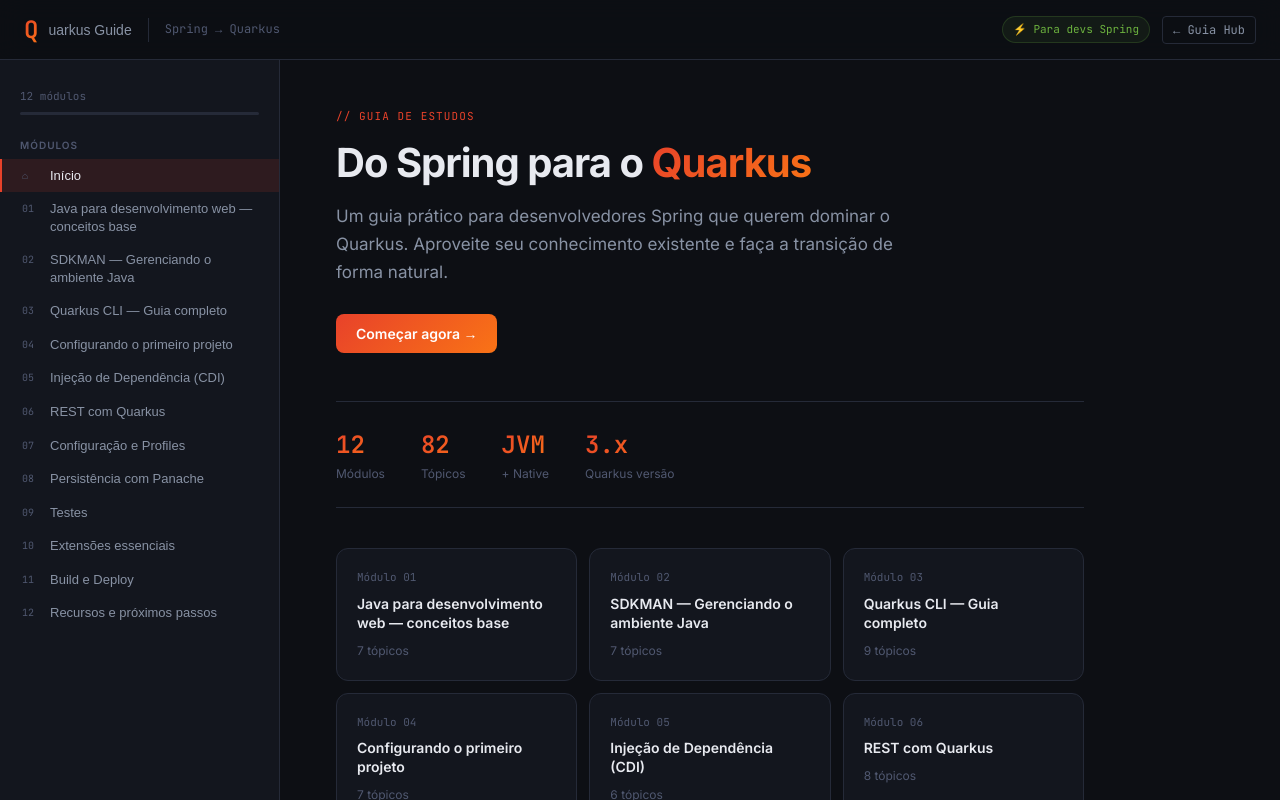
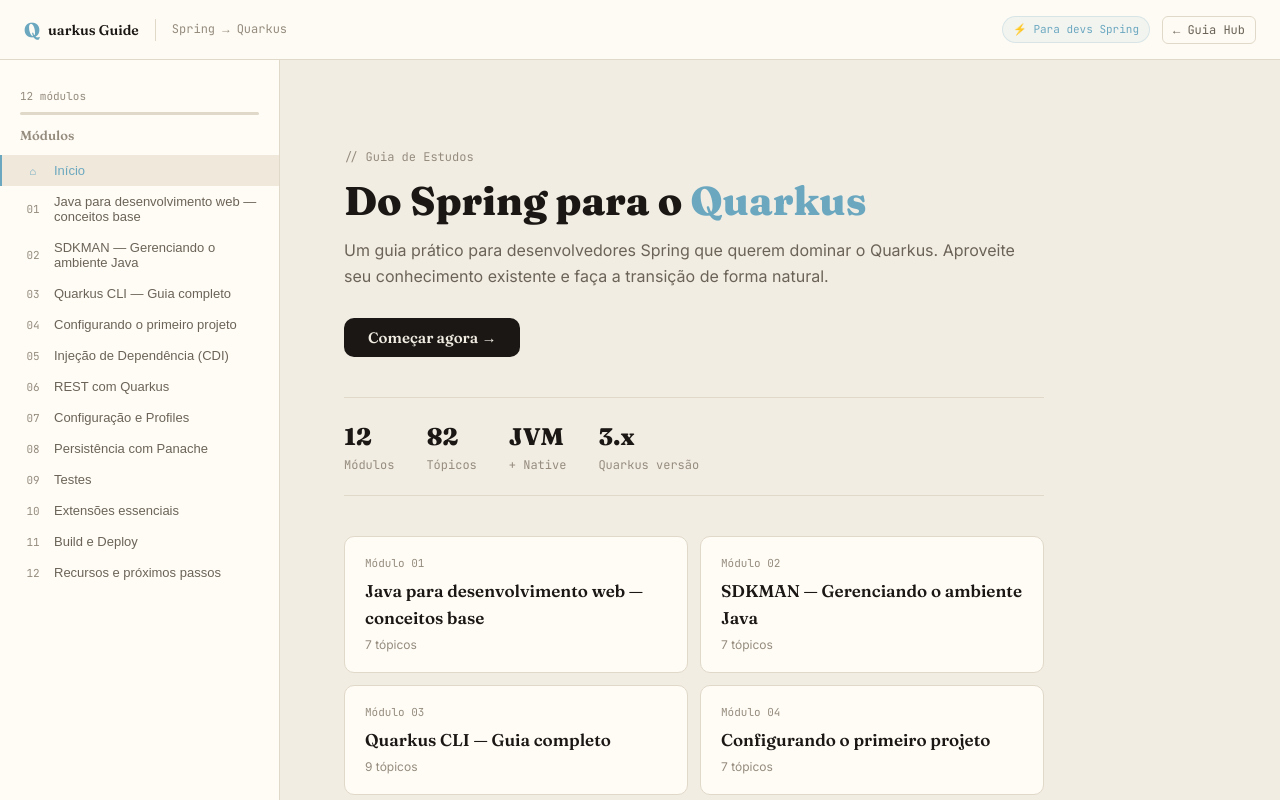
Before and after one commit to huser0/quarkus-study-guide-for-team, a React (Vite) app: page / in a window 1280 px wide. Shown: the top 800 px of the page. Built offline with nearby package versions, Linux system fonts and the light colour scheme.

Commit message:
feat: apply portfolio warm/cream aesthetic

```diff
--- a/src/index.css
+++ b/src/index.css
@@ -1,29 +1,29 @@
-@import url('https://fonts.googleapis.com/css2?family=JetBrains+Mono:wght@400;500;600&family=Inter:wght@300;400;500;600;700&display=swap');
+@import url('https://fonts.googleapis.com/css2?family=Fraunces:ital,opsz,wght@0,9..144,400;0,9..144,600;0,9..144,800;1,9..144,400&family=Inter:wght@300;400;500;600&family=JetBrains+Mono:wght@400;500&display=swap');
 
 :root {
-  --bg-base: #0d0f14;
-  --bg-surface: #13161e;
-  --bg-elevated: #1a1e2a;
-  --bg-hover: #1f2535;
-  --border: #252a38;
-  --border-strong: #2e3548;
+  --bg-base: #f2ede3;
+  --bg-surface: #fffcf6;
+  --bg-elevated: #faf5ec;
+  --bg-hover: #f0e8da;
+  --border: #e0d8c8;
+  --border-strong: #c9bfae;
 
-  --quarkus-red: #e8422a;
-  --quarkus-orange: #f97316;
-  --spring-green: #6db33f;
-  --accent-glow: rgba(232, 66, 42, 0.12);
+  --accent: #6ba8c0;
+  --accent-dark: #4f8ca6;
+  --accent-glow: rgba(107, 168, 192, 0.08);
 
-  --text-primary: #e8eaf0;
-  --text-secondary: #8892a4;
-  --text-muted: #505870;
-  --text-code: #7dd3b0;
+  --text-primary: #1a1714;
+  --text-secondary: #6b6357;
+  --text-muted: #958c7e;
+  --text-code: #6ba8c0;
 
   --font-body: 'Inter', system-ui, sans-serif;
-  --font-mono: 'JetBrains Mono', 'Fira Code', monospace;
+  --font-mono: 'JetBrains Mono', monospace;
+  --font-serif: 'Fraunces', 'Times New Roman', serif;
 
-  --radius-sm: 4px;
-  --radius-md: 8px;
-  --radius-lg: 12px;
+  --radius-sm: 6px;
+  --radius-md: 10px;
+  --radius-lg: 16px;
 
   --sidebar-width: 280px;
   --header-height: 60px;
@@ -39,6 +39,7 @@ body {
   font-size: 15px;
   -webkit-font-smoothing: antialiased;
 }
+::selection { background: var(--text-primary); color: var(--bg-base); }
 ::-webkit-scrollbar { width: 5px; height: 5px; }
 ::-webkit-scrollbar-track { background: var(--bg-base); }
 ::-webkit-scrollbar-thumb { background: var(--border-strong); border-radius: 10px; }
@@ -46,24 +47,23 @@ body {
 .app-header {
   position: fixed; top: 0; left: 0; right: 0;
   height: var(--header-height);
-  background: rgba(13,15,20,0.92);
+  background: rgba(255,252,246,0.92);
   backdrop-filter: blur(12px);
   border-bottom: 1px solid var(--border);
   display: flex; align-items: center;
   padding: 0 24px; z-index: 100; gap: 16px;
 }
 .logo-q {
-  font-family: var(--font-mono); font-weight: 700; font-size: 24px;
-  background: linear-gradient(135deg, var(--quarkus-red), var(--quarkus-orange));
-  -webkit-background-clip: text; -webkit-text-fill-color: transparent; background-clip: text;
+  font-family: var(--font-serif); font-weight: 800; font-size: 20px;
+  color: var(--accent);
 }
-.logo-text { font-size: 14px; color: var(--text-secondary); margin-left: 4px; }
-.header-sep { width: 1px; height: 24px; background: var(--border); }
+.logo-text { font-size: 14px; color: var(--text-secondary); margin-left: 2px; font-family: var(--font-serif); font-weight: 600; color: var(--text-primary); }
+.header-sep { width: 1px; height: 22px; background: var(--border); }
 .header-subtitle { font-size: 12px; color: var(--text-muted); font-family: var(--font-mono); }
 .header-right { margin-left: auto; display: flex; align-items: center; gap: 12px; }
 .spring-badge {
-  font-size: 11px; color: var(--spring-green);
-  background: rgba(109,179,63,0.08); border: 1px solid rgba(109,179,63,0.2);
+  font-size: 11px; color: var(--accent);
+  background: var(--accent-glow); border: 1px solid rgba(107, 168, 192, 0.2);
   border-radius: 20px; padding: 4px 10px; font-family: var(--font-mono);
 }
 .back-hub-btn {
@@ -72,7 +72,7 @@ body {
   padding: 5px 10px; cursor: pointer; font-size: 12px; font-family: var(--font-mono);
   transition: all 0.15s;
 }
-.back-hub-btn:hover { border-color: var(--spring-green); color: var(--spring-green); }
+.back-hub-btn:hover { border-color: var(--accent); color: var(--accent); }
 .menu-btn {
   display: none; background: none; border: 1px solid var(--border);
   color: var(--text-secondary); border-radius: var(--radius-sm);
@@ -88,155 +88,129 @@ body {
   transition: transform 0.25s ease;
 }
 .sidebar-inner { padding: 16px 0 60px; }
+.sidebar-label {
+  font-family: var(--font-serif); font-size: 13px; font-weight: 600;
+  color: var(--text-muted); padding: 4px 20px 10px;
+}
+
+.mod-btn { width: 100%; background: none; border: none; cursor: pointer; padding: 0; }
+.mod-header {
+  display: flex; align-items: center; gap: 10px; padding: 8px 20px;
+  font-size: 13px; color: var(--text-secondary); transition: all 0.12s;
+  border-left: 2px solid transparent;
+}
+.mod-header:hover { background: var(--bg-hover); color: var(--text-primary); }
+.mod-header.active {
+  color: var(--accent); border-left-color: var(--accent);
+  background: var(--bg-hover); font-weight: 500;
+}
+.mod-num { font-family: var(--font-mono); font-size: 11px; color: var(--text-muted); min-width: 22px; }
+.mod-header.active .mod-num { color: var(--accent); }
+.mod-title { text-align: left; }
+
+.sec-list { padding-left: 40px; padding-bottom: 4px; }
+.sec-btn {
+  display: block; width: 100%; text-align: left; background: none;
+  border: none; cursor: pointer; padding: 5px 20px 5px 0;
+  font-size: 12px; color: var(--text-muted); transition: all 0.12s;
+  border-left: 2px solid transparent;
+}
+.sec-btn:hover { color: var(--text-primary); }
+.sec-btn.active { color: var(--accent); border-left-color: var(--accent); }
 
 .progress-wrap { margin: 12px 20px 6px; }
 .progress-label { font-size: 11px; color: var(--text-muted); font-family: var(--font-mono); margin-bottom: 6px; }
 .progress-bar { background: var(--border); border-radius: 4px; height: 3px; overflow: hidden; }
-.progress-fill {
-  height: 100%;
-  background: linear-gradient(90deg, var(--quarkus-red), var(--quarkus-orange));
-  border-radius: 4px; transition: width 0.4s ease;
+.progress-fill { height: 100%; background: var(--accent); border-radius: 4px; transition: width 0.3s; }
+
+.content-area {
+  flex: 1; margin-left: var(--sidebar-width); padding: 48px 64px 80px; max-width: 860px; min-height: 100vh;
 }
+.content-inner { animation: fadeIn 0.25s ease; }
+@keyframes fadeIn { from { opacity: 0; transform: translateY(6px); } to { opacity: 1; transform: translateY(0); } }
 
-.sidebar-label {
-  font-size: 10px; font-weight: 600; letter-spacing: 0.1em; text-transform: uppercase;
-  color: var(--text-muted); padding: 16px 20px 6px;
+.mod-eyebrow { font-family: var(--font-mono); font-size: 11px; color: var(--text-muted); margin-bottom: 8px; text-transform: uppercase; letter-spacing: 0.08em; }
+.mod-title-h1 { font-family: var(--font-serif); font-size: 32px; font-weight: 700; margin-bottom: 32px; line-height: 1.15; }
+.section-block { margin-bottom: 36px; }
+.section-title-h3 { font-family: var(--font-serif); font-size: 20px; font-weight: 600; margin-bottom: 12px; }
+
+.md { font-size: 14.5px; line-height: 1.65; }
+.md p { margin-bottom: 14px; }
+.md strong { font-weight: 600; }
+.md ul, .md ol { margin-bottom: 14px; padding-left: 22px; }
+.md li { margin-bottom: 4px; }
+.md code {
+  background: var(--bg-hover); border: 1px solid var(--border); border-radius: 3px;
+  padding: 1px 5px; font-family: var(--font-mono); font-size: 13px; color: var(--accent);
 }
+.md pre {
+  background: var(--bg-surface); border: 1px solid var(--border); border-radius: var(--radius-md);
+  padding: 16px 20px; overflow-x: auto; margin-bottom: 16px;
+}
+.md pre code { background: none; border: none; padding: 0; font-size: 13px; color: var(--text-primary); }
+.md table { width: 100%; border-collapse: collapse; margin-bottom: 16px; font-size: 13.5px; }
+.md th { background: var(--bg-hover); text-align: left; padding: 8px 12px; font-weight: 600; border: 1px solid var(--border); }
+.md td { padding: 8px 12px; border: 1px solid var(--border); }
+.md tr:nth-child(even) td { background: var(--bg-surface); }
+.md blockquote {
+  border-left: 3px solid var(--accent); padding: 8px 16px; margin: 16px 0;
+  background: var(--bg-surface); border-radius: 0 var(--radius-sm) var(--radius-sm) 0;
+  font-size: 13.5px; color: var(--text-secondary);
+}
+.md blockquote p { margin-bottom: 0; }
+.md a { color: var(--accent); text-decoration: underline; text-underline-offset: 2px; }
+.md h1, .md h2, .md h3, .md h4 { font-family: var(--font-serif); margin-top: 28px; margin-bottom: 12px; }
+.md h1 { font-size: 28px; }
+.md h2 { font-size: 22px; }
+.md h3 { font-size: 18px; font-weight: 600; }
+.md hr { border: none; border-top: 1px solid var(--border); margin: 32px 0; }
 
-.mod-btn { display: block; width: 100%; background: none; border: none; text-align: left; cursor: pointer; padding: 0; }
-.mod-header {
-  display: flex; align-items: flex-start; gap: 10px; padding: 8px 20px;
-  border-left: 2px solid transparent; transition: all 0.15s;
+.mod-nav-arrows { display: flex; justify-content: space-between; margin-top: 48px; gap: 16px; }
+.arrow-btn {
+  display: flex; align-items: center; gap: 10px; padding: 12px 18px;
+  background: var(--bg-surface); border: 1px solid var(--border); border-radius: var(--radius-md);
+  cursor: pointer; font-size: 13px; color: var(--text-primary); font-family: var(--font-body);
+  transition: all 0.15s; flex: 1; text-align: left;
 }
-.mod-header:hover { background: var(--bg-hover); }
-.mod-header.active { border-left-color: var(--quarkus-red); background: var(--accent-glow); }
-.mod-num { font-family: var(--font-mono); font-size: 10px; color: var(--text-muted); min-width: 18px; padding-top: 2px; }
-.mod-title { font-size: 13px; color: var(--text-secondary); font-weight: 500; line-height: 1.35; }
-.mod-header.active .mod-title { color: var(--text-primary); }
+.arrow-btn.right { text-align: right; flex-direction: row-reverse; }
+.arrow-btn:hover { border-color: var(--accent); color: var(--accent); }
+.arrow-lbl { display: block; font-size: 11px; color: var(--text-muted); font-family: var(--font-mono); }
 
-.sec-list { padding: 2px 12px 4px 48px; }
-.sec-btn {
-  display: block; font-size: 12px; color: var(--text-muted); padding: 3px 8px;
-  border-radius: 3px; background: none; border: none; text-align: left;
-  width: 100%; cursor: pointer; transition: color 0.12s; line-height: 1.5;
+.welcome { max-width: 700px; padding: 40px 0; }
+.welcome-tag { font-family: var(--font-mono); font-size: 12px; color: var(--text-muted); margin-bottom: 12px; }
+.welcome-h1 { font-family: var(--font-serif); font-size: 40px; font-weight: 700; line-height: 1.08; margin-bottom: 16px; }
+.welcome-h1 span { color: var(--accent); }
+.welcome-sub { font-size: 16px; color: var(--text-secondary); line-height: 1.6; margin-bottom: 28px; }
+.welcome-btns { display: flex; gap: 12px; margin-bottom: 40px; }
+.btn-primary {
+  background: var(--text-primary); color: var(--bg-base);
+  border: none; padding: 10px 24px; border-radius: var(--radius-md);
+  font-family: var(--font-serif); font-size: 15px; font-weight: 600;
+  cursor: pointer; transition: all 0.15s;
 }
-.sec-btn:hover { color: var(--text-secondary); }
-.sec-btn.active { color: var(--quarkus-orange); }
+.btn-primary:hover { opacity: 0.85; transform: translateY(-1px); }
 
-.sidebar-overlay { display: none; position: fixed; inset: 0; background: rgba(0,0,0,0.55); z-index: 40; }
+.stats-bar { display: flex; gap: 32px; margin-bottom: 40px; padding: 20px 0; border-top: 1px solid var(--border); border-bottom: 1px solid var(--border); }
+.stat-val { font-family: var(--font-serif); font-size: 24px; font-weight: 700; }
+.stat-lbl { font-size: 12px; color: var(--text-muted); font-family: var(--font-mono); }
 
-.content-area { margin-left: var(--sidebar-width); flex: 1; }
-.content-inner { max-width: 860px; padding: 48px 56px 80px; }
-
-/* Welcome */
-.welcome { padding: 48px 56px 80px; max-width: 860px; }
-.welcome-tag { font-family: var(--font-mono); font-size: 11px; color: var(--quarkus-red); letter-spacing: 0.1em; text-transform: uppercase; margin-bottom: 14px; }
-.welcome-h1 { font-size: 40px; font-weight: 700; line-height: 1.15; letter-spacing: -0.025em; margin-bottom: 16px; }
-.welcome-h1 span { background: linear-gradient(135deg, var(--quarkus-red), var(--quarkus-orange)); -webkit-background-clip: text; -webkit-text-fill-color: transparent; background-clip: text; }
-.welcome-sub { font-size: 17px; color: var(--text-secondary); line-height: 1.65; max-width: 560px; margin-bottom: 28px; }
-.welcome-btns { display: flex; gap: 12px; flex-wrap: wrap; margin-bottom: 48px; }
-.btn-primary {
-  display: inline-flex; align-items: center; gap: 8px;
-  background: linear-gradient(135deg, var(--quarkus-red), var(--quarkus-orange));
-  color: white; border: none; border-radius: var(--radius-md);
-  padding: 11px 20px; font-size: 14px; font-weight: 600; cursor: pointer;
-  transition: opacity 0.15s, transform 0.15s; font-family: var(--font-body);
+.modules-grid { display: grid; grid-template-columns: repeat(auto-fill, minmax(280px, 1fr)); gap: 12px; }
+.module-card {
+  background: var(--bg-surface); border: 1px solid var(--border); border-radius: var(--radius-md);
+  padding: 18px 20px; cursor: pointer; transition: all 0.15s;
 }
-.btn-primary:hover { opacity: 0.9; transform: translateY(-1px); }
-.btn-secondary {
-  display: inline-flex; align-items: center; gap: 8px;
-  background: none; color: var(--text-secondary);
-  border: 1px solid var(--border-strong); border-radius: var(--radius-md);
-  padding: 11px 20px; font-size: 14px; font-weight: 500; cursor: pointer;
-  transition: all 0.15s; font-family: var(--font-body);
-}
-.btn-secondary:hover { border-color: var(--text-muted); color: var(--text-primary); }
-
-.stats-bar { display: flex; gap: 36px; padding: 24px 0; border-top: 1px solid var(--border); border-bottom: 1px solid var(--border); margin-bottom: 40px; flex-wrap: wrap; }
-.stat-val { font-family: var(--font-mono); font-size: 24px; font-weight: 600; background: linear-gradient(135deg, var(--quarkus-red), var(--quarkus-orange)); -webkit-background-clip: text; -webkit-text-fill-color: transparent; background-clip: text; }
-.stat-lbl { font-size: 12px; color: var(--text-muted); }
-
-.modules-grid { display: grid; grid-template-columns: repeat(auto-fill, minmax(220px, 1fr)); gap: 12px; }
-.module-card {
-  background: var(--bg-surface); border: 1px solid var(--border);
-  border-radius: var(--radius-lg); padding: 20px; cursor: pointer;
-  transition: all 0.15s; position: relative; overflow: hidden;
-}
-.module-card::before { content: ''; position: absolute; top: 0; left: 0; right: 0; height: 2px; background: linear-gradient(90deg, var(--quarkus-red), var(--quarkus-orange)); opacity: 0; transition: opacity 0.15s; }
-.module-card:hover { border-color: var(--border-strong); background: var(--bg-elevated); transform: translateY(-2px); }
-.module-card:hover::before { opacity: 1; }
-.card-num { font-family: var(--font-mono); font-size: 11px; color: var(--text-muted); margin-bottom: 8px; }
-.card-title { font-size: 14px; font-weight: 600; color: var(--text-primary); line-height: 1.35; margin-bottom: 8px; }
+.module-card:hover { border-color: var(--accent); transform: translateY(-2px); }
+.card-num { font-family: var(--font-mono); font-size: 11px; color: var(--text-muted); margin-bottom: 4px; }
+.card-title { font-family: var(--font-serif); font-size: 17px; font-weight: 600; margin-bottom: 4px; }
 .card-count { font-size: 12px; color: var(--text-muted); }
 
-/* Module view */
-.mod-eyebrow { font-family: var(--font-mono); font-size: 11px; color: var(--quarkus-red); letter-spacing: 0.1em; text-transform: uppercase; margin-bottom: 8px; }
-.mod-title-h1 { font-size: 30px; font-weight: 700; line-height: 1.2; letter-spacing: -0.02em; margin-bottom: 28px; padding-bottom: 24px; border-bottom: 1px solid var(--border); }
+.sidebar-overlay { display: none; }
 
-.section-block { margin-bottom: 52px; scroll-margin-top: calc(var(--header-height) + 20px); }
-.section-title-h3 {
-  font-size: 18px; font-weight: 600; color: var(--text-primary);
-  margin-bottom: 20px; display: flex; align-items: center; gap: 10px;
-}
-.section-title-h3::before { content: ''; display: block; width: 3px; height: 18px; background: linear-gradient(180deg, var(--quarkus-red), var(--quarkus-orange)); border-radius: 2px; flex-shrink: 0; }
-
-/* Markdown */
-.md p { color: var(--text-secondary); margin-bottom: 14px; line-height: 1.75; }
-.md strong { color: var(--text-primary); font-weight: 600; }
-.md ul, .md ol { color: var(--text-secondary); padding-left: 20px; margin-bottom: 14px; }
-.md li { margin-bottom: 5px; line-height: 1.7; }
-.md blockquote {
-  background: rgba(249,115,22,0.06); border-left: 3px solid var(--quarkus-orange);
-  border-radius: 0 var(--radius-md) var(--radius-md) 0;
-  padding: 13px 18px; margin: 18px 0; color: var(--text-secondary); font-size: 14px;
-}
-.md blockquote p { margin: 0; }
-.md table { width: 100%; border-collapse: collapse; margin: 18px 0; font-size: 13.5px; }
-.md th {
-  background: var(--bg-elevated); color: var(--text-secondary); font-weight: 600;
-  font-size: 11.5px; text-transform: uppercase; letter-spacing: 0.05em;
-  padding: 10px 14px; text-align: left; border-bottom: 2px solid var(--border-strong);
-}
-.md td { padding: 9px 14px; color: var(--text-secondary); border-bottom: 1px solid var(--border); }
-.md tr:last-child td { border-bottom: none; }
-.md tr:hover td { background: var(--bg-hover); }
-.md pre {
-  background: var(--bg-elevated); border: 1px solid var(--border);
-  border-radius: var(--radius-md); padding: 18px 20px;
-  overflow-x: auto; margin: 14px 0;
-}
-.md code { font-family: var(--font-mono); font-size: 13px; line-height: 1.7; color: var(--text-code); }
-.md p code, .md li code {
-  background: var(--bg-elevated); border: 1px solid var(--border);
-  border-radius: 3px; padding: 2px 6px; font-size: 12.5px; color: var(--quarkus-orange);
-}
-
-/* Nav arrows */
-.mod-nav-arrows { display: flex; gap: 12px; margin-top: 48px; padding-top: 32px; border-top: 1px solid var(--border); }
-.arrow-btn {
-  display: flex; align-items: center; gap: 8px;
-  background: var(--bg-surface); border: 1px solid var(--border);
-  color: var(--text-secondary); border-radius: var(--radius-md);
-  padding: 10px 16px; font-size: 13px; cursor: pointer;
-  transition: all 0.15s; flex: 1; font-family: var(--font-body);
-}
-.arrow-btn:hover { border-color: var(--quarkus-red); color: var(--text-primary); }
-.arrow-btn.right { justify-content: flex-end; }
-.arrow-lbl { font-size: 11px; color: var(--text-muted); display: block; }
-.arrow-btn.right .arrow-lbl { text-align: right; }
-
-@media (max-width: 900px) {
+@media (max-width: 768px) {
   .sidebar { transform: translateX(-100%); }
   .sidebar.open { transform: translateX(0); }
-  .sidebar-overlay.open { display: block; }
-  .menu-btn { display: flex; align-items: center; }
-  .content-area { margin-left: 0; }
-  .content-inner, .welcome { padding: 32px 24px 60px; }
-  .welcome-h1 { font-size: 28px; }
-  .modules-grid { grid-template-columns: 1fr 1fr; }
-  .header-subtitle { display: none; }
+  .sidebar-overlay { display: block; position: fixed; inset: 0; background: rgba(0,0,0,0.3); z-index: 49; opacity: 0; pointer-events: none; transition: opacity 0.25s; }
+  .sidebar-overlay.open { opacity: 1; pointer-events: auto; }
+  .content-area { margin-left: 0; padding: 24px 20px; }
+  .menu-btn { display: block; }
 }
-@media (max-width: 560px) {
-  .modules-grid { grid-template-columns: 1fr; }
-  .stats-bar { gap: 20px; }
-}
```
